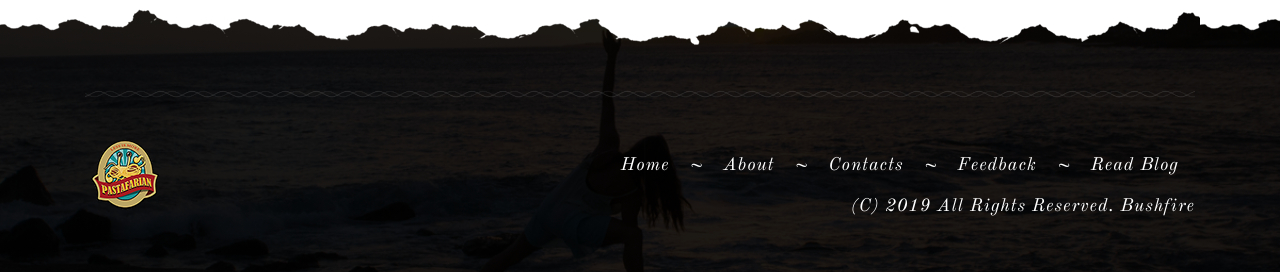
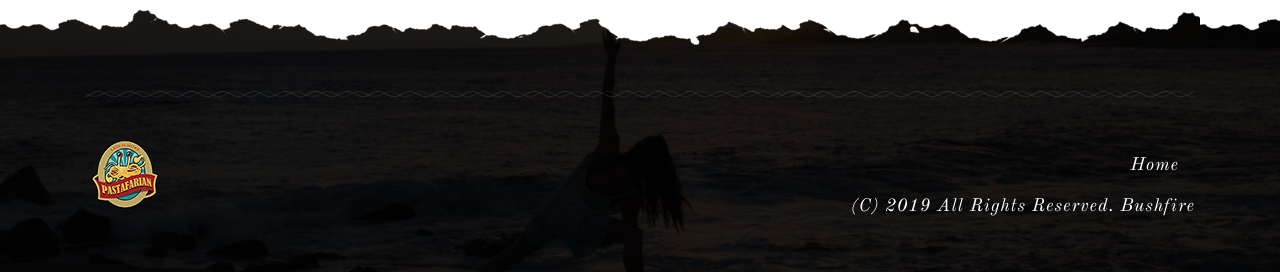
Before and after one commit to asimbilaladil/Bushfire, a CodeIgniter app: page / in a window 1280 px wide. Shown: the part 4042-4314 px from the top of the page. Run offline with CodeIgniter, Linux system fonts and the light colour scheme; some libraries are stand-ins or nearby versions.

```diff
--- a/application/views/common/footer.php
+++ b/application/views/common/footer.php
@@ -22,9 +22,9 @@
                     <div class="col-lg-9 col-md-12 right-part">
                         <ul class="ml-auto">
                             <li class="nav-item active">
-                                <a class="nav-link active" href="index.html">Home <span class="sr-only">(current)</span></a>
+                                <a class="nav-link active" href="<?php echo site_url("Home") ?>">Home <span class="sr-only">(current)</span></a>
                             </li>
-                            <li><a class="hidden-xs">~</a></li>
+                            <!-- <li><a class="hidden-xs">~</a></li>
                             <li class="nav-item"><a class="nav-link" href="#">About</a></li>
                             <li><a class="hidden-xs">~</a></li>
                             <li class="nav-item"><a class="nav-link" href="#">Contacts</a></li>
@@ -32,6 +32,7 @@
                             <li class="nav-item"><a class="nav-link" href="#">Feedback</a></li>
                             <li><a class="hidden-xs">~</a></li>
                             <li class="nav-item"><a class="nav-link" href="#">Read Blog</a></li>
+                        -->
                         </ul>
                         <p>(C) 2019 All Rights Reserved. Bushfire</p>
                     </div>
--- a/application/views/common/header.php
+++ b/application/views/common/header.php
@@ -24,11 +24,11 @@
     <header class="top">
         <div id="mySidenav" class="sidenav">
             <a href="javascript:void(0)" class="closebtn" onclick="closeNav()">&times;</a>
-            <a class="active" href="index.html">Home</a>
-            <a href="#">About</a>
+            <a class="active" href="<?php echo site_url("Home") ?>">Home</a>
+           <!-- <a href="#">About</a>
             <a href="#">Contacts</a>
             <a href="#">Feedback</a>
-            <a href="#">Read Blog</a>
+            <a href="#">Read Blog</a> -->
         </div>
         <!-- Nav section Start -->
         <nav id="navbar">
--- a/application/views/home/index.php
+++ b/application/views/home/index.php
@@ -163,7 +163,7 @@
                             Smaller rural health services may provide emergency care through their urgent care centres or primary injury services. There are
                             50 urgent care centres in Victoria and 28 primary injury services in rural hospitals that provide different levels of emergency care,
                             supported by local doctors on-call. These services may not be open 24 hours a day.</p>
-                         <a href="#" class="btn btn-primary btn-lg active" role="button" aria-pressed="true">Hospitals</a>
+                         <button class="btn btn-primary btn-lg active" role="button" aria-pressed="true">Hospitals</button>
 
                      </div>
                  </div>
@@ -257,7 +257,7 @@
          </div>
          <div class="row">
              <div class="col-md-12 col-12 button">
-                 <a class="btn btn-success" href="#" role="button">Plan Your Trip</a>
+                 <button class="btn btn-success" >Plan Your Trip</button>
              </div>
          </div>
      </div>
```
